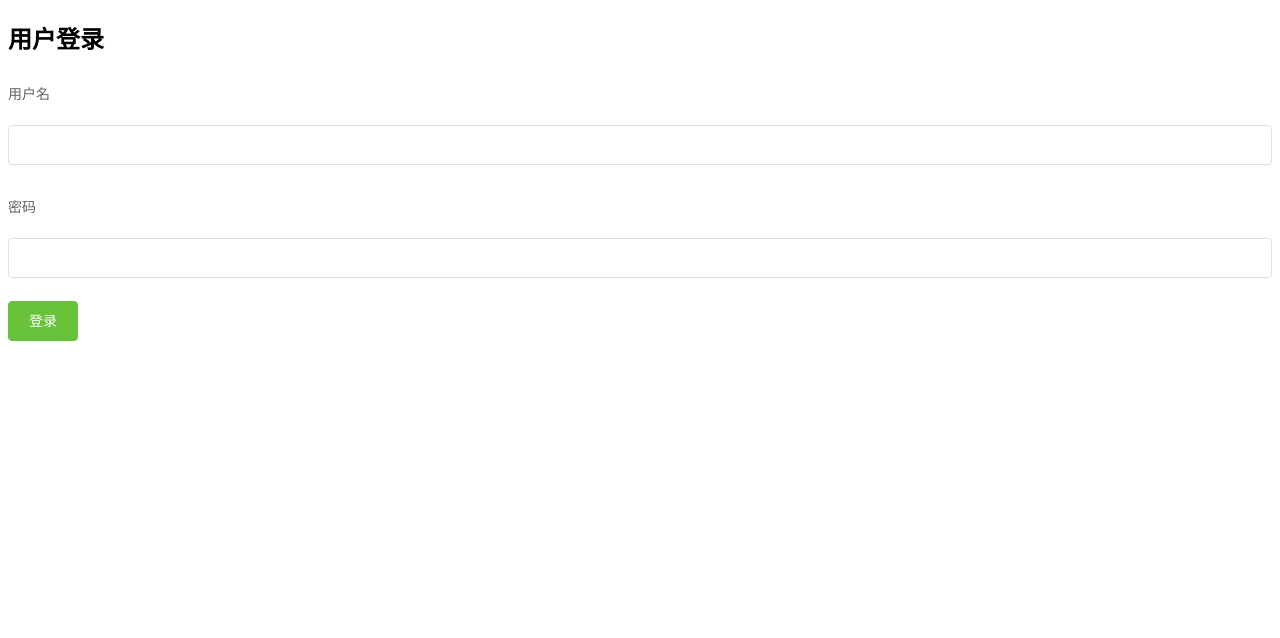
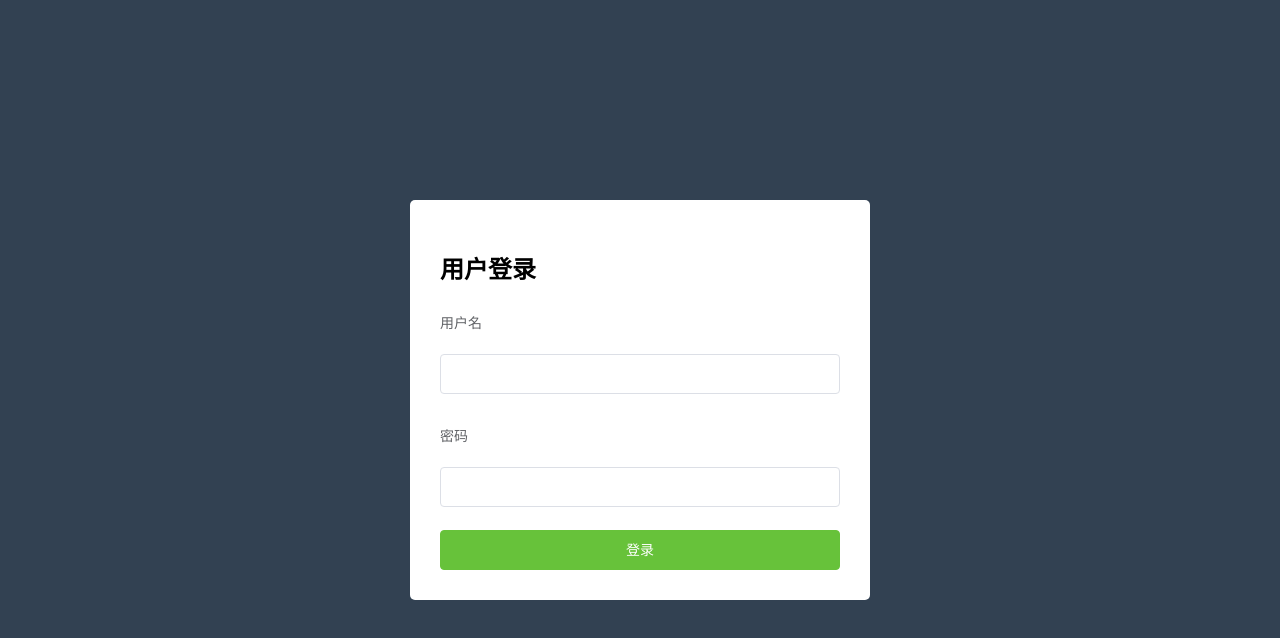
Before and after one commit to 1ET/Pro, a Vue app: page /#/login in a window 1280 px wide. Shown: the top 638 px of the page. Built offline with nearby package versions, Linux system fonts and the light colour scheme.

Commit message:
配置css样式

```diff
--- a/package.json
+++ b/package.json
@@ -12,6 +12,7 @@
     "build": "node build/build.js"
   },
   "dependencies": {
+    "axios": "^0.18.0",
     "element-ui": "^2.5.4",
     "vue": "^2.5.2",
     "vue-router": "^3.0.1"
--- a/src/App.vue
+++ b/src/App.vue
@@ -11,5 +11,7 @@ export default {
 </script>
 
 <style>
-
+#app{
+  height: 100%;
+}
 </style>
--- /dev/null
+++ b/src/assets/base.css
@@ -0,0 +1,5 @@
+body,html{
+    margin: 0;
+    padding: 0;
+    height: 100%;
+}
--- a/src/components/login.vue
+++ b/src/components/login.vue
@@ -1,6 +1,6 @@
 <template>
-
-  <el-form :label-position="labelPosition" label-width="80px" :model="formdata">
+  <div class="login-warp">
+    <el-form :label-position="labelPosition" label-width="80px" :model="formdata" class="login-form">
       <h2>用户登录</h2>
       <el-form-item label="用户名">
         <el-input v-model="formdata.username"></el-input>
@@ -10,6 +10,7 @@
       </el-form-item>
       <el-button type="success" class="login-btn">登录</el-button>
     </el-form>
+  </div>
 </template>
 
 <script>
@@ -27,4 +28,20 @@ export default {
 </script>
 
 <style>
+.login-warp {
+  background: #324152;
+  height: 100%;
+  display: flex;
+  justify-content: center;
+  align-items: center;
+}
+.login-form {
+  background-color: #ffffff;
+  border-radius: 5px;
+  width: 400px;
+  padding: 30px;
+}
+.login-btn {
+  width: 100%;
+}
 </style>
--- a/src/main.js
+++ b/src/main.js
@@ -6,6 +6,8 @@ import router from './router'
 import ElementUI from 'element-ui'
 
 import 'element-ui/lib/theme-chalk/index.css'
+import './assets/base.css'
+
 Vue.use(ElementUI)
 
 Vue.config.productionTip = false
```
Also changed, not shown: src/router/index.js (line endings or trailing spaces), 1 other file (tests, documents, lock files or other folders). Lines whose indentation alone changed are shown as unchanged.
